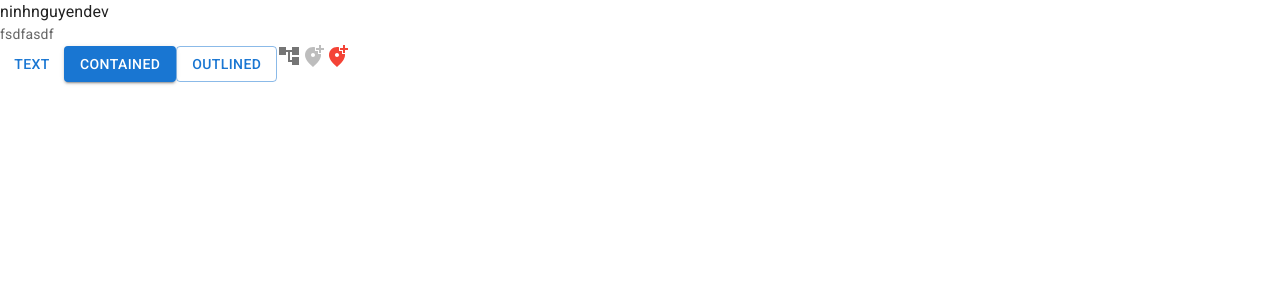
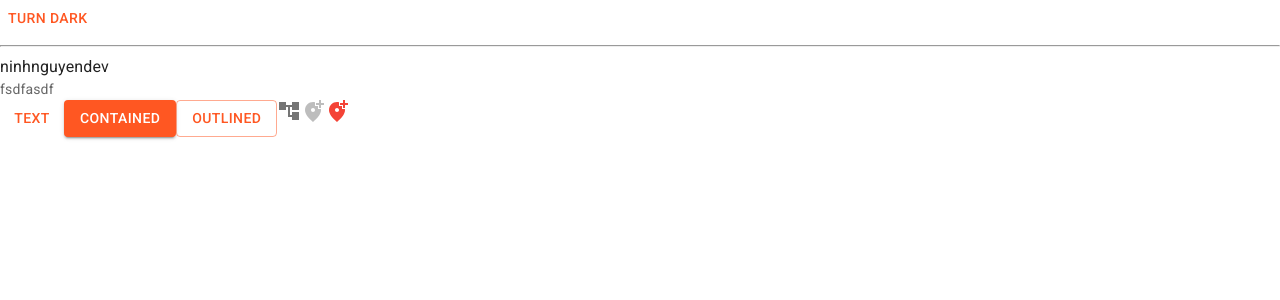
Before and after one commit to ninhnguyen2623/dev-web, a React (Vite) app: page / in a window 1280 px wide. Shown: the top 300 px of the page. Built offline with nearby package versions, Linux system fonts and the light colour scheme.

Commit message:
drak mode

```diff
--- a/src/App.jsx
+++ b/src/App.jsx
@@ -1,14 +1,29 @@
-import { useState } from 'react'
 import Button from '@mui/material/Button'
 import AddLocationAltIcon from '@mui/icons-material/AddLocationAlt'
 import AccountTreeIcon from '@mui/icons-material/AccountTree'
 import { red } from '@mui/material/colors'
-import Typography from '@mui/material/Typography';
+import Typography from '@mui/material/Typography'
+import { useColorScheme } from '@mui/material/styles'
+
+
+function ModeToggle() {
+  const { mode, setMode } = useColorScheme()
+  return (
+    <Button
+      onClick={() => {
+        setMode(mode === 'light' ? 'dark' : 'light')
+      }}
+    >
+      {mode === 'light' ? 'Turn dark' : 'Turn light'}
+    </Button>
+  )
+}
+
 function App() {
-  const [count, setCount] = useState(0)
-
   return (
     <>
+      <ModeToggle/>
+      <hr/>
       <div>ninhnguyendev</div>
       <Typography variant='body2' color="text.secondary" >fsdfasdf</Typography>
       <Button variant="text">Text</Button>
--- a/src/main.jsx
+++ b/src/main.jsx
@@ -2,10 +2,14 @@
 import ReactDOM from 'react-dom/client'
 import App from './App.jsx'
 import CssBaseline from '@mui/material/CssBaseline'
+import { Experimental_CssVarsProvider as CssVarsProvider } from '@mui/material/styles'
+import theme from './theme.js'
 
 ReactDOM.createRoot(document.getElementById('root')).render(
   <React.StrictMode>
-    <CssBaseline/>
-    <App />
+    <CssVarsProvider theme={theme}>
+      <CssBaseline/>
+      <App />
+    </CssVarsProvider>
   </React.StrictMode>
 )
--- a/src/theme.js
+++ b/src/theme.js
@@ -1,16 +1,18 @@
-import { createTheme } from '@mui/material/styles'
-import { red } from '@mui/material/colors'
-const theme = createTheme({
-  palette: {
-    mode: 'light',
-    primary: {
-      main: '#0052cc'
+import { experimental_extendTheme as extendTheme } from '@mui/material/styles'
+import { red, blue, teal, cyan, deepOrange } from '@mui/material/colors'
+const theme = extendTheme({
+  colorSchemes: {
+    light: {
+      palette: {
+        primary: deepOrange
+      }
     },
-    secondary: {
-      main: '#edf2ff'
-    },
-    text: {
-      secondary: red[500]
+    dark: {
+      palette: {
+        // primary: {
+        //   main: '#000'
+        // }
+      }
     }
   }
 })
```
